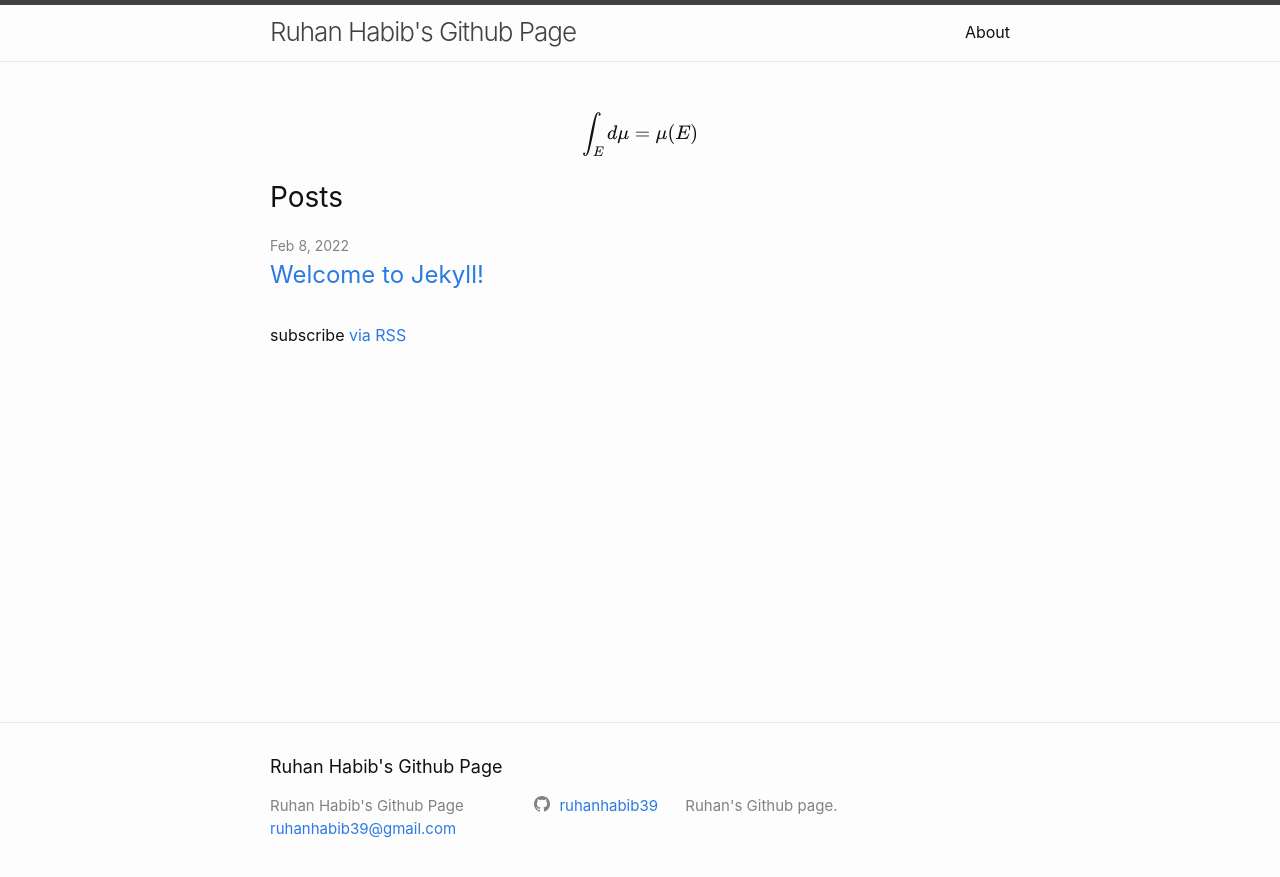
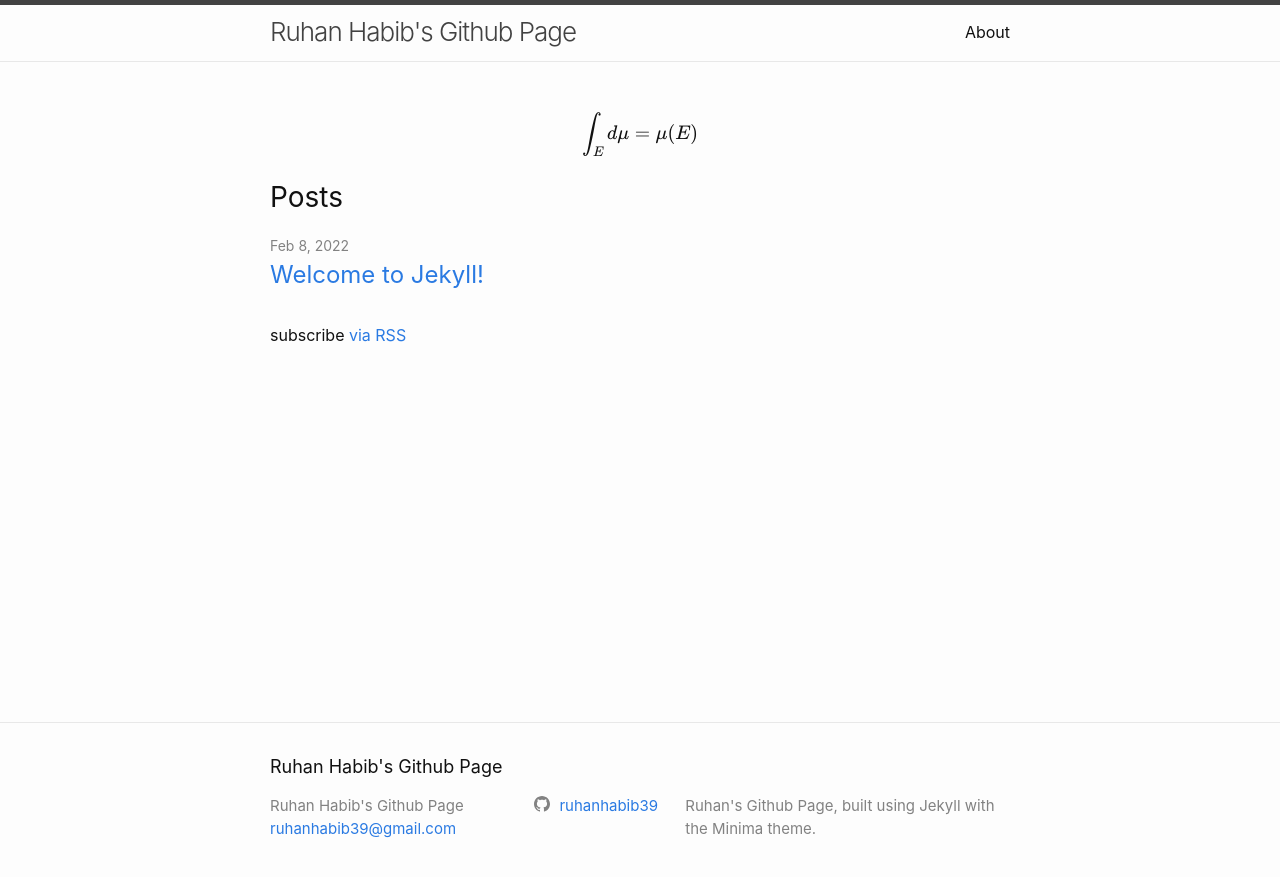
Before and after one commit to ruhanhabib39/ruhanhabib39.github.io, a Jekyll site: the page built from index.md, in a window 1280 px wide. Shown: the top 877 px of the page. Built offline with Jekyll 4.4.1, drawn with Linux system fonts in a browser that asks for light colours; formulas are drawn with MathJax 3.

Commit message:
minor change

```diff
--- a/_config.yml
+++ b/_config.yml
@@ -16,9 +16,9 @@
 title: Ruhan Habib's Github Page
 email: ruhanhabib39@gmail.com
 description: >- # this means to ignore newlines until "baseurl:"
-   Ruhan's Github page.
+   Ruhan's Github Page, built using Jekyll with the Minima theme.
 baseurl: "" # the subpath of your site, e.g. /blog
-url: "" # the base hostname & protocol for your site, e.g. http://example.com
+url: "ruhanhabib39.github.io" # the base hostname & protocol for your site, e.g. http://example.com
 #twitter_username: jekyllrb
 github_username: ruhanhabib39
 
```
